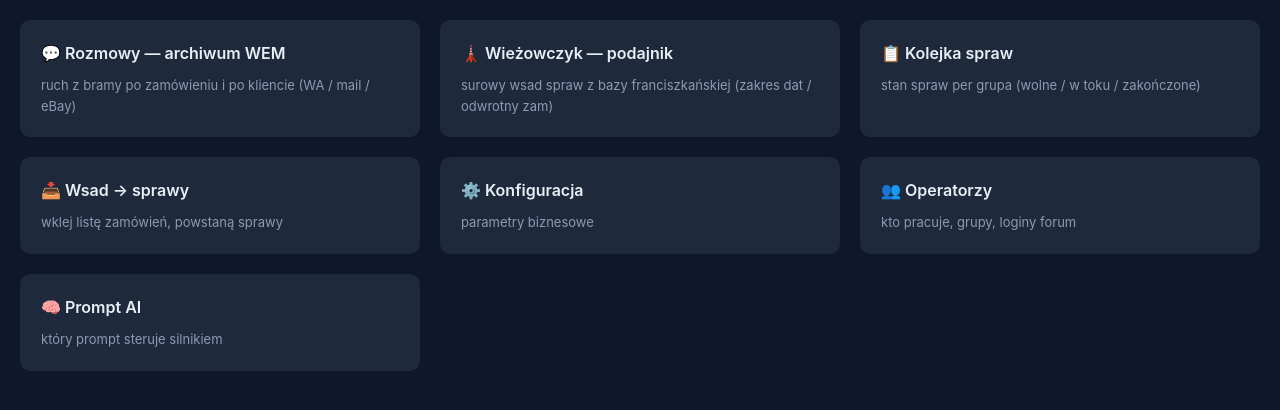
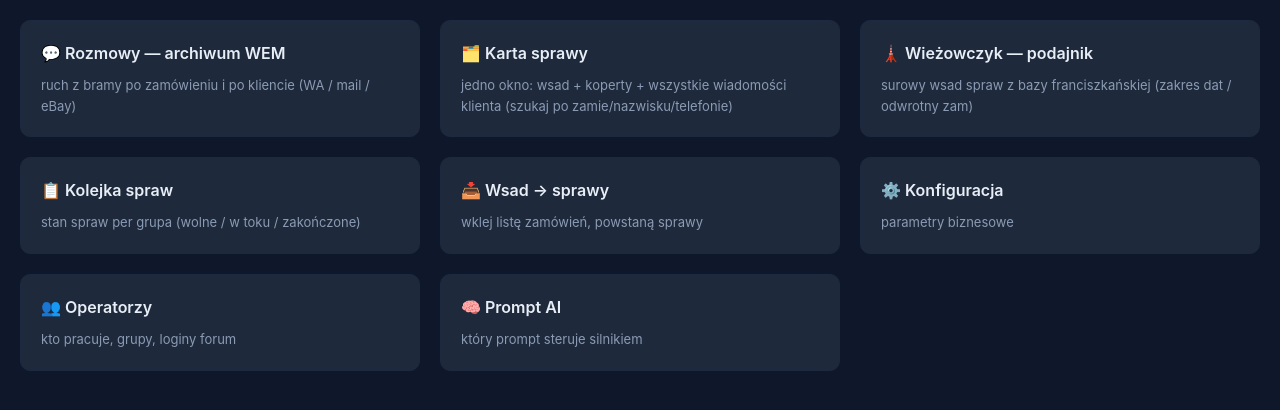
Before and after one commit to szturchaczysko-cpu/szturchacz-cloud, a FastAPI app: template app/templates/koordynator.html in a window 1280 px wide. Shown: the part 58-468 px from the top of the page. Run offline with FastAPI, Linux system fonts and the light colour scheme; the template is opened without the code that fills it, so the values that code supplies are empty.

Commit message:
KARTA SPRAWY (etap 3): kafelek zaplecza — szukaj po zamie/nazwisku/mailu/telefonie (baza franciszkanska, whitelist+LIKE-escape, zywy test: MULTITRANSMISIONES=20 spraw) + karta skleja wsad+koperty+wiadomosci+liczniki
Co-Authored-By: Claude Opus 4.8 <noreply@anthropic.com>

```diff
--- a/app/main.py
+++ b/app/main.py
@@ -483,6 +483,49 @@ async def koord_rozmowa(request: Request):
             "wiadomosci": archiwum.zloz_rozmowe(_unikalne(trafione, okno), tid)}
 
 
+@app.get("/api/koord/karta")
+async def koord_karta(request: Request):
+    """KARTA SPRAWY (etap 3): jedno okno na zam — linia+koperty ze szturchacza (baza
+    franciszkańska) + WSZYSTKIE wiadomości WA/mail/eBay z archiwum + liczniki per kanał."""
+    if not koordynator_of(request):
+        return JSONResponse({"ok": False}, status_code=403)
+    zam = (request.query_params.get("zam") or "").strip()
+    if not zam.isdigit():
+        return JSONResponse({"ok": False, "message": "Podaj numer zamówienia."}, status_code=400)
+    from .wiezowczyk import podajnik
+    from .wspolne import archiwum
+    sprawa = await run_in_threadpool(podajnik.pobierz, "", "", zam, 1)
+    trafione = await run_in_threadpool(deps.wa_inbox.po_zamie, zam)
+    okno = await run_in_threadpool(deps.wa_inbox.recent, 300)
+    wiadomosci = archiwum.zloz_zamowienie(_unikalne(trafione, okno), zam)
+    liczniki: dict = {}
+    for w in wiadomosci:
+        k = liczniki.setdefault(w.get("channel") or "?", {"in": 0, "out": 0})
+        k["out" if w.get("kierunek") == "out" else "in"] += 1
+    return {"ok": True, "zam": zam,
+            "sprawa": (sprawa.get("sprawy") or [None])[0] if sprawa.get("ok") else None,
+            "sprawa_blad": None if sprawa.get("ok") else sprawa.get("message"),
+            "wiadomosci": wiadomosci, "liczniki": liczniki}
+
+
+@app.get("/api/koord/karta/szukaj")
+async def koord_karta_szukaj(request: Request):
+    """Wyszukiwarka karty: cyfry 4-7 = od razu zam; inaczej nazwisko/mail/telefon →
+    kandydaci z bazy franciszkańskiej (agent baz zmapował pola; widok _mailTel)."""
+    if not koordynator_of(request):
+        return JSONResponse({"ok": False}, status_code=403)
+    q = (request.query_params.get("q") or "").strip()
+    if not q:
+        return JSONResponse({"ok": False, "message": "Puste zapytanie."}, status_code=400)
+    if q.isdigit() and 4 <= len(q) <= 7:
+        return {"ok": True, "typ": "zam", "zam": q}
+    from .wiezowczyk import podajnik
+    wynik = await run_in_threadpool(podajnik.szukaj_klienta, q)
+    if not wynik.get("ok"):
+        return wynik
+    return {"ok": True, "typ": "kandydaci", **wynik}
+
+
 @app.post("/api/koord/wem/historia")
 async def koord_wem_historia(request: Request):
     """Pobieracz historii mail/eBay z bramy WEM — jedna porcja (kanał + zakres ≤31 dni)."""
--- a/app/static/koordynator.js
+++ b/app/static/koordynator.js
@@ -142,6 +142,75 @@ async function loadWiezowczyk() {
   if (!box.children.length) box.innerHTML = '<p class="empty">Brak spraw w tym zakresie.</p>';
 }
 
+/* --- Karta sprawy (etap 3): jedno okno na zam — baza franciszkańska + archiwum WEM --- */
+async function pokazKarte(zam) {
+  const box = $("karta-wynik");
+  $("karta-kandydaci").innerHTML = "";
+  box.innerHTML = '<p class="empty">Składam kartę…</p>';
+  const r = await api("/api/koord/karta?zam=" + encodeURIComponent(zam));
+  box.innerHTML = "";
+  if (!r.ok) { $("karta-msg").textContent = r.message || "Błąd."; return; }
+  const s = r.sprawa;
+  const naglowek = document.createElement("h3");
+  naglowek.className = "card__title";
+  naglowek.textContent = s
+    ? `Zam ${r.zam} · ${s.klient_nazwa || "?"} · ${s.kaCountry || s.kraj || ""} · ${s.data_zama || ""}`
+    : `Zam ${r.zam} (sprawa: ${r.sprawa_blad || "brak w bazie"})`;
+  box.appendChild(naglowek);
+  const liczniki = document.createElement("p");
+  liczniki.className = "meta";
+  const czesci = Object.entries(r.liczniki || {}).map(([k, v]) => `${k}: ${v.in} od klienta / ${v.out} nasze`);
+  liczniki.textContent = czesci.length ? "Wiadomości — " + czesci.join(" · ") : "Brak wiadomości w archiwum.";
+  box.appendChild(liczniki);
+  if (s && s.wsad_panel) {
+    const d = document.createElement("details");
+    d.className = "gotowiec"; d.open = true;
+    const su = document.createElement("summary"); su.textContent = "WSAD (linia ze szturchacza)";
+    const pre = document.createElement("pre"); pre.className = "codeblock"; pre.textContent = s.wsad_panel;
+    d.appendChild(su); d.appendChild(pre); box.appendChild(d);
+  }
+  if (s && (s.koperta || []).length) {
+    const d = document.createElement("details");
+    d.className = "gotowiec"; d.open = true;
+    const su = document.createElement("summary"); su.textContent = `KOPERTY (${s.koperta.length})`;
+    const pre = document.createElement("pre"); pre.className = "codeblock";
+    pre.textContent = s.koperta.map((k) => `[${k.kiedy}] ${k.kto}:\n${k.tresc}`).join("\n\n");
+    d.appendChild(su); d.appendChild(pre); box.appendChild(d);
+  }
+  if ((r.wiadomosci || []).length) {
+    const d = document.createElement("details");
+    d.className = "gotowiec"; d.open = true;
+    const su = document.createElement("summary"); su.textContent = `OŚ CZASU WIADOMOŚCI (${r.wiadomosci.length})`;
+    const cialo = document.createElement("div");
+    r.wiadomosci.forEach((m) => cialo.appendChild(liniaWiadomosci(m)));
+    d.appendChild(su); d.appendChild(cialo); box.appendChild(d);
+  }
+  $("karta-msg").textContent = "";
+}
+
+async function kartaSzukaj() {
+  const q = $("karta-q").value.trim();
+  if (!q) return;
+  $("karta-msg").textContent = "Szukam…";
+  $("karta-wynik").innerHTML = "";
+  const r = await api("/api/koord/karta/szukaj?q=" + encodeURIComponent(q));
+  if (!r.ok) { $("karta-msg").textContent = r.message || "Błąd."; return; }
+  if (r.typ === "zam") { pokazKarte(r.zam); return; }
+  const box = $("karta-kandydaci");
+  box.innerHTML = "";
+  $("karta-msg").textContent = `Kandydaci: ${(r.kandydaci || []).length}`;
+  (r.kandydaci || []).forEach((k) => {
+    const li = document.createElement("button");
+    li.className = "kafelek";
+    li.style.width = "100%"; li.style.marginBottom = "6px";
+    li.innerHTML = `<span class="kafelek__tytul">${k.zam} · ${k.klient}</span>` +
+      `<span class="kafelek__opis">${k.kraj} · ${k.data} · ${k.mail} · ${k.tel}</span>`;
+    li.addEventListener("click", () => pokazKarte(String(k.zam)));
+    box.appendChild(li);
+  });
+  if (!box.children.length) box.innerHTML = '<p class="empty">Brak trafień w bazie.</p>';
+}
+
 /* --- Rozmowy: archiwum WEM. Poziom 1 = zamówienie (klucz domeny), poziom 2 = klient. --- */
 const arch = { tryb: "zam", kanal: "" };
 
@@ -280,6 +349,8 @@ window.addEventListener("DOMContentLoaded", () => {
   $("btn-reload-rozmowy").addEventListener("click", loadRozmowy);
   $("btn-arch-szukaj").addEventListener("click", szukajArchiwum);
   $("btn-hist").addEventListener("click", pobierzHistorie);
+  $("btn-karta").addEventListener("click", kartaSzukaj);
+  $("karta-q").addEventListener("keydown", (e) => { if (e.key === "Enter") kartaSzukaj(); });
   $("arch-szukaj").addEventListener("keydown", (e) => { if (e.key === "Enter") szukajArchiwum(); });
   ["arch-limit", "arch-od", "arch-do"].forEach((i) => $(i).addEventListener("change", loadRozmowy));
   $("btn-wiezowczyk").addEventListener("click", loadWiezowczyk);
--- a/app/templates/koordynator.html
+++ b/app/templates/koordynator.html
@@ -16,6 +16,10 @@
     <button class="kafelek" data-cel="sek-rozmowy">
       <span class="kafelek__tytul">💬 Rozmowy — archiwum WEM</span>
       <span class="kafelek__opis">ruch z bramy po zamówieniu i po kliencie (WA / mail / eBay)</span>
+    </button>
+    <button class="kafelek" data-cel="sek-karta">
+      <span class="kafelek__tytul">🗂️ Karta sprawy</span>
+      <span class="kafelek__opis">jedno okno: wsad + koperty + wszystkie wiadomości klienta (szukaj po zamie/nazwisku/telefonie)</span>
     </button>
     <button class="kafelek" data-cel="sek-wiezowczyk">
       <span class="kafelek__tytul">🗼 Wieżowczyk — podajnik</span>
@@ -87,6 +91,23 @@
     </div>
     <p class="message" id="arch-msg"></p>
     <div id="rozmowy"></div>
+  </section>
+
+  <section id="sek-karta" class="koord-ekran" hidden>
+    <div class="koord-ekran__top">
+      <button class="btn btn--ghost btn--small btn-wroc">← Wróć</button>
+      <h2 class="card__title">Karta sprawy</h2>
+    </div>
+    <p class="card__hint">Wpisz numer zamówienia — albo nazwisko / mail / telefon klienta
+      (kandydaci z bazy franciszkańskiej). Karta skleja: wsad + koperty ze szturchacza
+      i wszystkie wiadomości WA / mail / eBay z archiwum.</p>
+    <div class="arch-filtry">
+      <input class="text-input" id="karta-q" placeholder="np. 380895 / MULTITRANSMISIONES / +34648…" style="max-width:320px">
+      <button class="btn btn--primary" id="btn-karta">Szukaj</button>
+    </div>
+    <p class="message" id="karta-msg"></p>
+    <div id="karta-kandydaci"></div>
+    <div id="karta-wynik"></div>
   </section>
 
   <section id="sek-wiezowczyk" class="koord-ekran" hidden>
```
Also changed, not shown: COORDYNACJA.md (+6 -0 lines), app/wiezowczyk/podajnik.py (+36 -0 lines).
